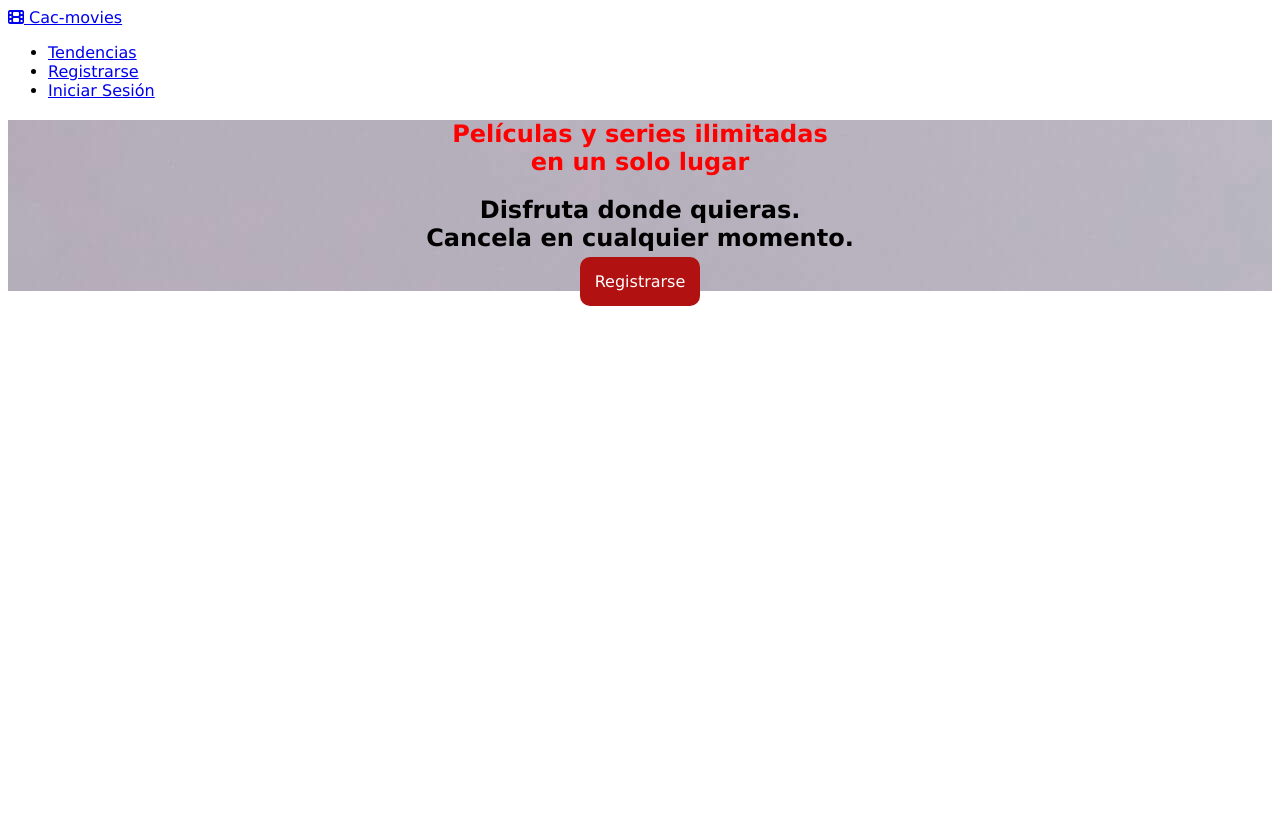
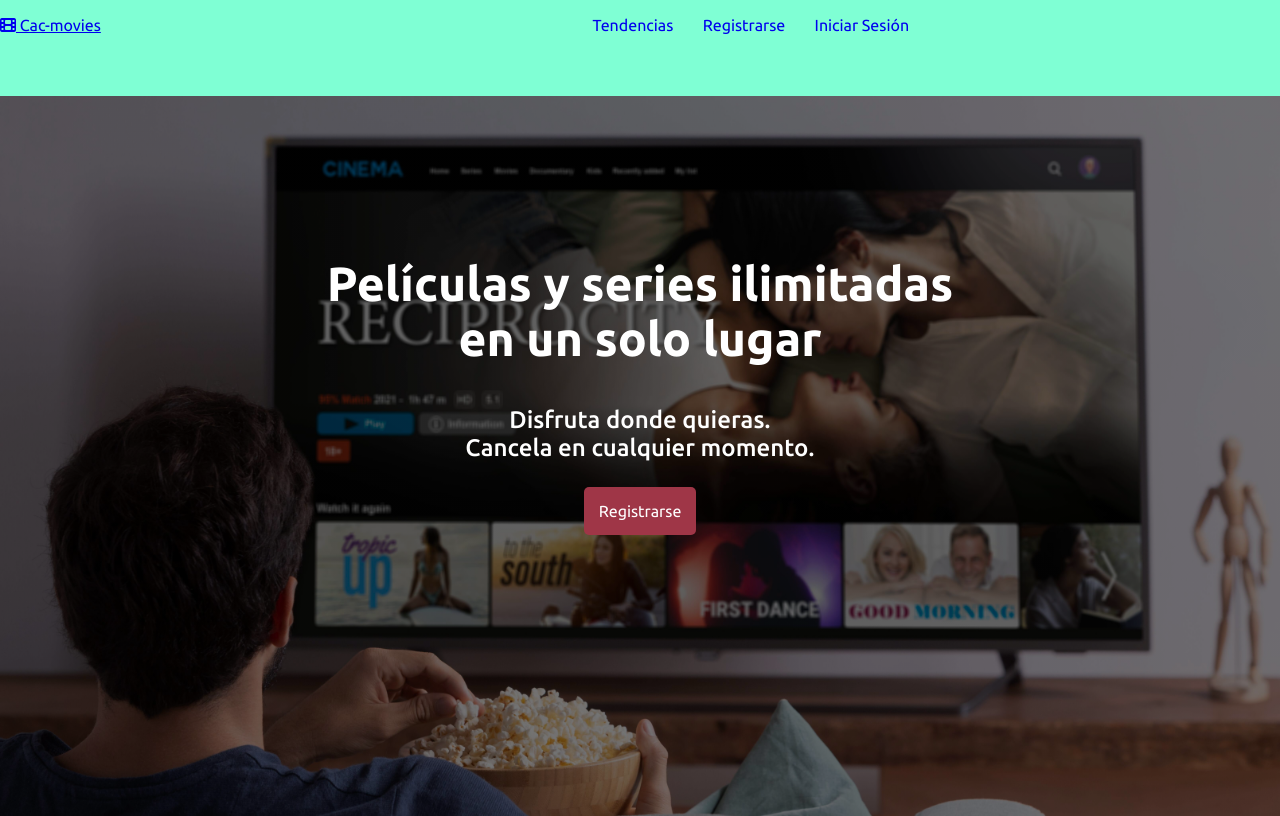
Before and after one commit to krloss86/cac24101, a plain HTML site: page index.html in a window 1280 px wide. Drawn offline with Linux system fonts and the light colour scheme.

Commit message:
add main section

```diff
--- a/index.html
+++ b/index.html
@@ -7,39 +7,45 @@
             content="width=device-width, initial-scale=1.0"
         >
         <title>Document</title>
+        <!--agrego a las google font-->
         <link rel="stylesheet" href="./styles/styles.css">
+        <link rel="preconnect" href="https://fonts.googleapis.com">
+        <link rel="preconnect" href="https://fonts.gstatic.com" crossorigin>
+        <link href="https://fonts.googleapis.com/css2?family=Ubuntu:ital,wght@0,300;0,400;0,500;0,700;1,300;1,400;1,500;1,700&display=swap" rel="stylesheet">
+        <!--
+        <style>
+            @import url('https://fonts.googleapis.com/css2?family=Ubuntu:ital,wght@0,300;0,400;0,500;0,700;1,300;1,400;1,500;1,700&display=swap');
+        </style>
+        -->
     </head>
 
     <!-- ve el usuario-->
     <body>
-
         <header class="header">
-            <div>
+            <div class="header_logo">
                 <a href="#" class="header_logo">
                     <i class="fa-solid fa-film"></i>
                     Cac-movies
                 </a>
             </div>
-            <div>
-                <ul>
-                    <li>
-                        <a href="Tendencias">Tendencias</a>
-                    </li>
-                    <li>
-                        <a href="Registrarse">Registrarse</a>
-                    </li>
-                    <li>
-                        <a href="Iniciar Sesión">Iniciar Sesión</a>
-                    </li>
-                </ul>
+            <div class="header_menu">
+                <a href="Tendencias">Tendencias</a>
+                <a href="Registrarse">Registrarse</a>
+                <a href="Iniciar Sesión">Iniciar Sesión</a>
             </div>
         </header>
 
         <main>
             <section class="main">
-                <h1>Películas y series ilimitadas <br>en un solo lugar</h1>
-                <h2>Disfruta donde quieras.<br> Cancela en cualquier momento.</h2>
-                <a class="main_btn_registrarse" href="./html/registrarse.html">Registrarse</a>
+                <h1 class="main_titulo texto-blanco ubuntu-bold">
+                    Películas y series ilimitadas <br>en un solo lugar
+                </h1>
+                <h2 class="main_subtitulo texto-blanco ubuntu-medium">
+                    Disfruta donde quieras.<br> Cancela en cualquier momento.
+                </h2>
+                <a class="texto-blanco main_btn_registrarse" href="./html/registrarse.html">
+                    Registrarse
+                </a>
             </section>
         </main>
 
--- a/styles/styles.css
+++ b/styles/styles.css
@@ -1,40 +1,118 @@
+/*@import url('https://fonts.googleapis.com/css2?family=Ubuntu:ital,wght@0,300;0,400;0,500;0,700;1,300;1,400;1,500;1,700&display=swap');*/
+
+:root {
+    /*defino la variable*/
+   --rojo: #9f3647;
+   --texto-blanco: #ffffff;
+    /*2em => 2 * 16px = 32px;*/
+
+}
+
 /*selector universal*/
 * {
-    font-family: Verdana, Geneva;
+    font-family: "Ubuntu", sans-serif;
+    font-weight: 400;
+    font-style: normal;
+    margin: 0;
+}
+.ubuntu-light {
+  font-family: "Ubuntu", sans-serif;
+  font-weight: 300;
+  font-style: normal;
 }
 
-/*selector de tipo (tag)*/
-h1 {
-    color: red !important;
+.ubuntu-regular {
+  font-family: "Ubuntu", sans-serif;
+  font-weight: 400;
+  font-style: normal;
 }
 
-/*selector de clase*/
-.colorVerde {
-    color: green;
+.ubuntu-medium {
+  font-family: "Ubuntu", sans-serif;
+  font-weight: 500;
+  font-style: normal;
 }
 
-/*selector de id*/
-#colorNegro {
-    color: blueviolet;
+.ubuntu-bold {
+  font-family: "Ubuntu", sans-serif;
+  font-weight: 700;
+  font-style: normal;
 }
+
+.ubuntu-light-italic {
+  font-family: "Ubuntu", sans-serif;
+  font-weight: 300;
+  font-style: italic;
+}
+
+.ubuntu-regular-italic {
+  font-family: "Ubuntu", sans-serif;
+  font-weight: 400;
+  font-style: italic;
+}
+
+.ubuntu-medium-italic {
+  font-family: "Ubuntu", sans-serif;
+  font-weight: 500;
+  font-style: italic;
+}
+
+.ubuntu-bold-italic {
+  font-family: "Ubuntu", sans-serif;
+  font-weight: 700;
+  font-style: italic;
+}
+
 /*especifidad
     inline > id > clase > tipo
     !important
 */
+.texto-blanco {
+    color: var(--texto-blanco);
+}
+.main {
+    background-image: linear-gradient(to right top, #0000008a, #0000008a), url(../imgs/banner-bg.jpg);
+    /*background-attachment: fixed; *//* tph*/
+    height: 90vh; /*vh altura relativa*/
+    width: 100vw; /*vw ancho relativo*/
+    background-size: cover;
+    background-position: center;
+    text-align: center;
 
-.main {
-    text-align: center;
-    background-image: url(../imgs/banner-bg.jpg);
-    /*background-position: ;
-    background-repeat: ;
-    background-size: ;*/
-
-    /*TPH!!!*/
+    min-height: 400px;
 }
-.main_btn_registrarse{
+.main_titulo {
+    padding-top: 20vh;
+    padding-bottom: 5vh;
+    font-size: 3rem; /*rem|em unidad de medida relativa ¿a qué?*/
+}
+.main_subtitulo {
+    margin-bottom: 5vh;
+}
+.main_btn_registrarse {
     text-decoration: none;
     padding: 15px; /*espacio desde el borde hacia dentro*/
-    background-color: rgb(178, 17, 17);
-    color: white;
-    border-radius: 10px;
+    background-color: var(--rojo);
+    color: var(--texto-blanco);
+    border-radius: 5px;
 }
+
+.header {
+    background-color:aquamarine ;
+}
+.header_logo {
+    height: 5vh;
+    display: inline-block;
+    width: 45vw;
+}
+.header_menu {
+    height: 10vh;
+    display: inline-block;
+    width: 45vw;
+    padding-top: 2vh ;
+}
+.header_menu a {
+    padding-left: 1vw;
+    padding-right: 1vw;
+    text-decoration: none;
+}
```
